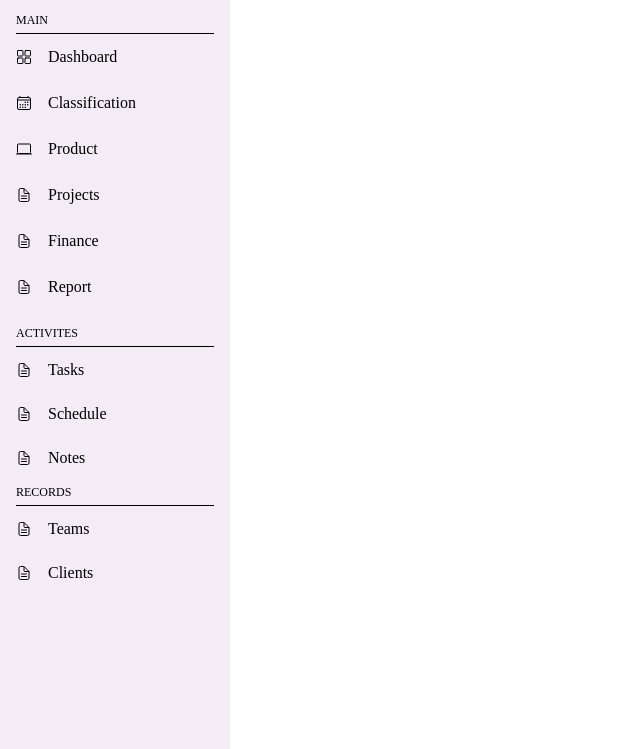
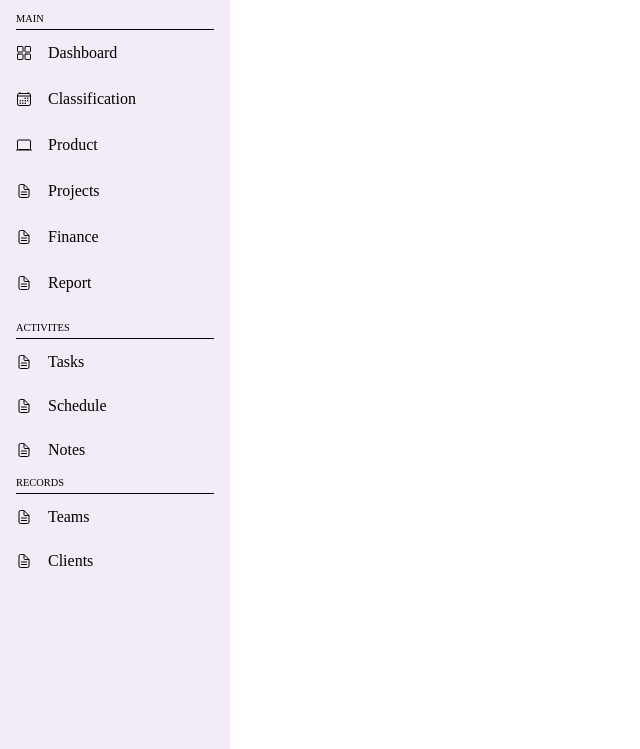
Before and after one commit to souravdas007123/Demo-Tesing, a plain HTML site: page index.html in a window 1280 px wide. Shown: the part 51-800 px from the top of the page, without its empty margins (0-640 px from the left). Drawn offline with nearby package versions, Linux system fonts and the light colour scheme.

Commit message:
font update

```diff
--- a/style.css
+++ b/style.css
@@ -42,8 +42,8 @@
      --fontSize-h6:clamp(0.813rem, 2vw + 1rem, 1rem); /* 13-16 pixel   https://modern-fluid-typography.vercel.app/ */
      --fontSize-paragraph:clamp(0.813rem, 2vw + 1rem, 1rem); /* 13-16 pixel  https://modern-fluid-typography.vercel.app/ */
      --fontSize-anchortag:clamp(0.813rem, 2vw + 1rem, 1rem); /* 13-16 pixel  https://modern-fluid-typography.vercel.app/ */
-     --fontSize-small:clamp(0.75rem, 2vw + 1rem, 0.813rem); /* 12-13 pixel  https://modern-fluid-typography.vercel.app/ */
-     --fontSize-extrasmall:clamp(0.5rem, 1.2vw + 0.5rem, 0.75rem);
+     --fontSize-small:clamp(0.75rem, 1.8vw + 1rem, 0.813rem); /* 12-13 pixel  https://modern-fluid-typography.vercel.app/ */
+     --fontSize-extrasmall:clamp(0.5rem, 1.2vw + 0.5rem, 0.65rem);
      /* radius  */
 
      --borderRadius:0.7rem;
```
